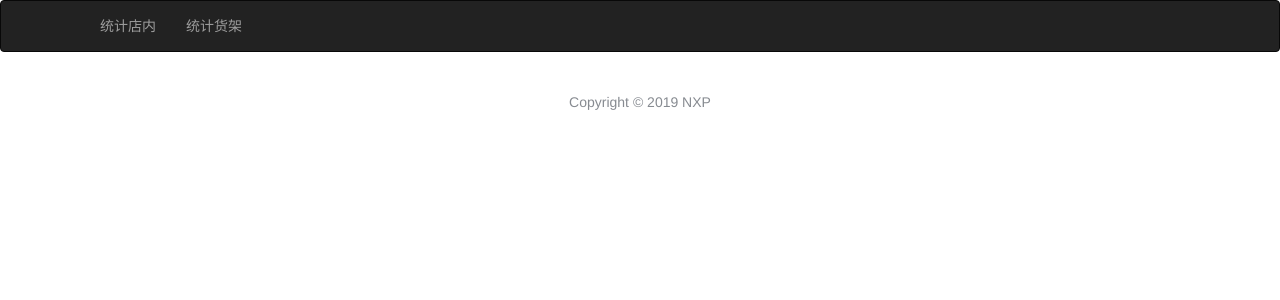
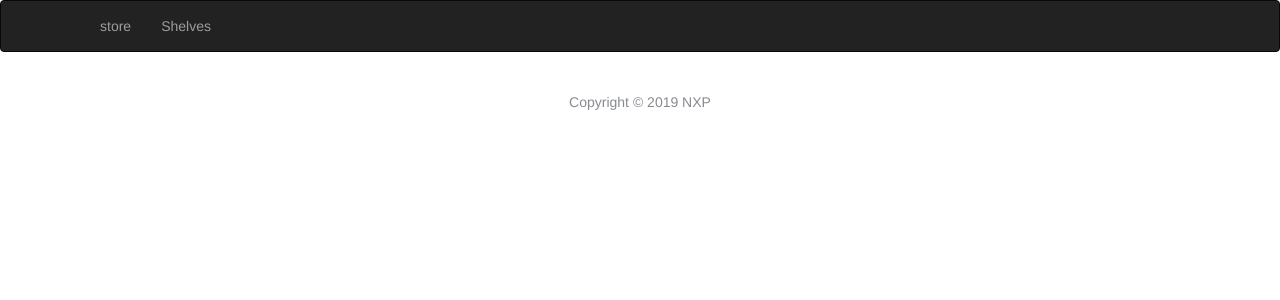
Before and after one commit to nxp-gf/ncr-demo, a Flask app: page / in a window 1280 px wide. Shown: the top 300 px of the page. Run offline with Flask 2, Linux system fonts and the light colour scheme; some libraries are stand-ins or nearby versions.

Commit message:
cn to en

```diff
--- a/gwcode/templates/base.html
+++ b/gwcode/templates/base.html
@@ -18,18 +18,18 @@
             <div class="navbar-collapse collapse">
                 <ul class="nav navbar-nav">
                     <li class="dropdown">
-                        <a href="#" class="dropdown-toggle" data-toggle="dropdown">统计店内
+                        <a href="#" class="dropdown-toggle" data-toggle="dropdown">store
                             <ul class="dropdown-menu">
-                                <li><a href="{{ url_for('store_line') }}">当前人数</a> </li>
-                                <li><a href="{{ url_for('store_bar') }}">历史人数</a> </li>
+                                <li><a href="{{ url_for('store_line') }}">Now</a> </li>
+                                <li><a href="{{ url_for('store_bar') }}">History</a> </li>
                             </ul>
                         </a>
                     </li>
                     <li class="dropdown">
-                        <a href="#" class="dropdown-toggle" data-toggle="dropdown">统计货架
+                        <a href="#" class="dropdown-toggle" data-toggle="dropdown">Shelves
                                 <ul class="dropdown-menu">
-                                     <li><a href="{{ url_for('shelves_line') }}">当前人数</a> </li>
-                                     <li><a href="{{ url_for('shelves_bar') }}">历史人数</a> </li>
+                                     <li><a href="{{ url_for('shelves_line') }}">Now</a> </li>
+                                     <li><a href="{{ url_for('shelves_bar') }}">History</a> </li>
                                 </ul>
                         </a>
                     </li>
--- a/gwcode/views.py
+++ b/gwcode/views.py
@@ -126,7 +126,7 @@ def draw_shelves_line(dt, array):
     j = 1
     line = Line(dt.date())
     for i in array:
-        name = "货架" + str(j)
+        name = "Shelf-" + str(j)
         j = j + 1
         line.add(name, attr, i, is_smooth=True, mark_point=["max", "min"])
 
```
